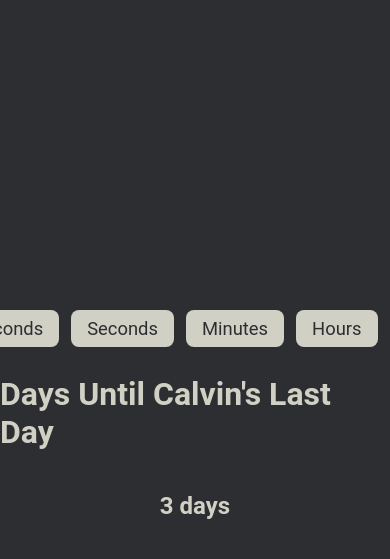
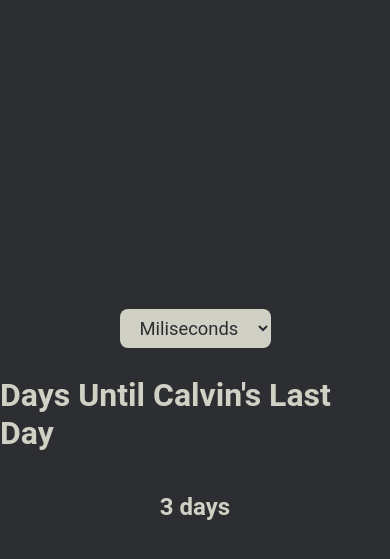
Before and after one commit to louiskwt/waulft, a Flask app: page / in a window 390 px wide; the page is wider, and only the part inside the window is pictured. Shown: the top 559 px of that part. Run offline with Flask 3, Linux system fonts and the light colour scheme.

Commit message:
built mobile menu and added styles

```diff
--- a/static/styles.css
+++ b/static/styles.css
@@ -33,3 +33,30 @@ main {
   font-size: 1.15rem;
   border-radius: 8px;
 }
+
+#mobile-menu {
+  display: none;
+}
+
+@media screen and (max-width: 600px) {
+  #menu {
+    display: none;
+  }
+
+  #mobile-menu {
+    display: flex;
+    justify-content: center;
+    width: 100%;
+  }
+
+  #menu-dropdown {
+    background-color: #d1d0c5;
+    color: #2c2e31;
+    border: none;
+    padding: 8px 16px;
+    margin: 6px;
+    cursor: pointer;
+    font-size: 1.15rem;
+    border-radius: 8px;
+  }
+}
--- a/templates/index.html
+++ b/templates/index.html
@@ -15,6 +15,17 @@
             <button>Hours</button>
             <button>Days</button>
         </div>
+        <div id="mobile-menu">
+            <select name="menu" id="menu-dropdown">
+                <option value="miliseconds">Miliseconds</option>
+                <option value="seconds">Seconds</option>
+                <option value="minutes">Minutes</option>
+                <option value="hours">Hours</option>
+                <option value="days">Days</option>
+            </select>
+
+        </div>
+
          <h1>Days Until Calvin's Last Day</h1>
          <h2>3 days</h2>
     </main>
```
